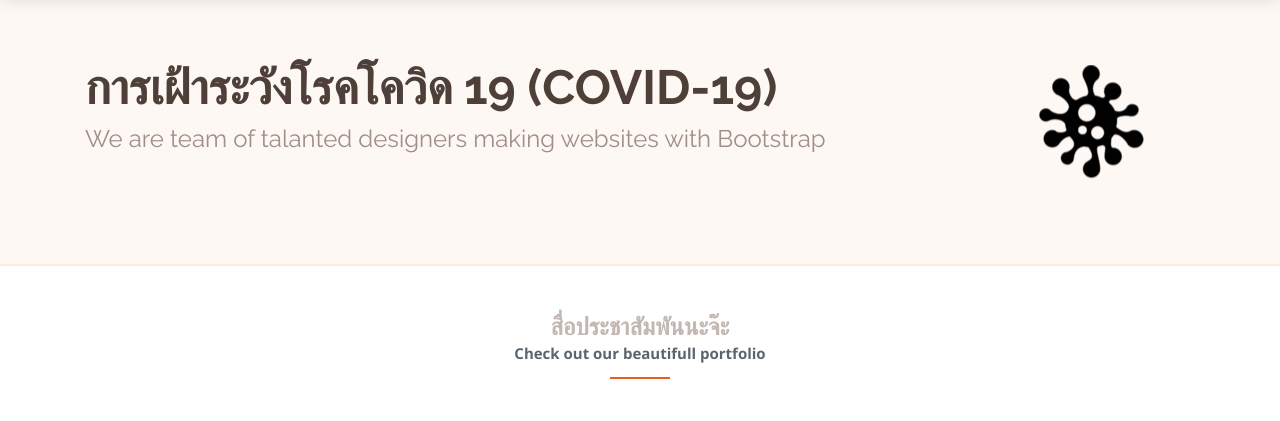
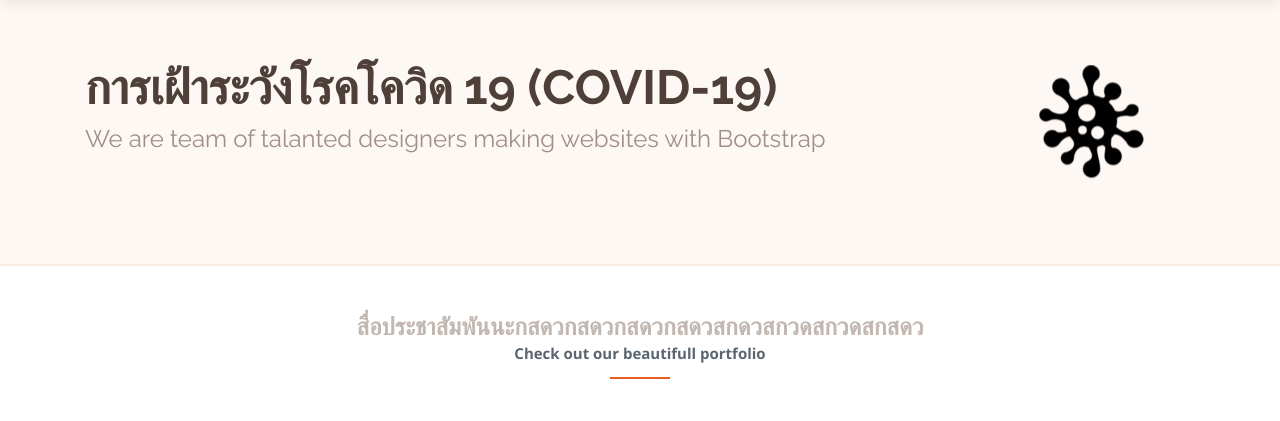
Before and after one commit to tumzaaa2009/covid_01, a PHP site: page / in a window 1280 px wide. Shown: the part 73-494 px from the top of the page. Run offline with PHP 8.4, Linux system fonts and the light colour scheme; a user stored in the database is signed in; data comes from the database, SQL or seed files in the repository; data that the repository does not hold is empty; some libraries are stand-ins or nearby versions.

Commit message:
สื่อประชาสัมพันนะกสดวกสดวกสดวกสดวสกดวสกวดสกวดสกสดว

```diff
--- a/index.php
+++ b/index.php
@@ -18,7 +18,7 @@ require_once 'include/func.php';
     <section id="about" class="about">
       <div class="container">
   <div class="section-title aos-init aos-animate" data-aos="fade-up">
-          <h2>สื่อประชาสัมพันนะจ๊ะ</h2>
+          <h2>สื่อประชาสัมพันนะกสดวกสดวกสดวกสดวสกดวสกวดสกวดสกสดว</h2>
           <p>Check out our beautifull portfolio</p>
         </div>
         <div class="row justify-content-between">
```
